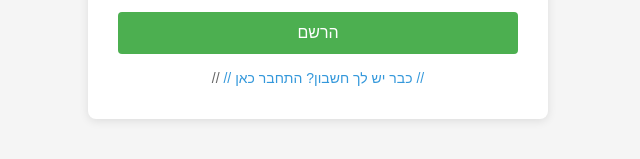
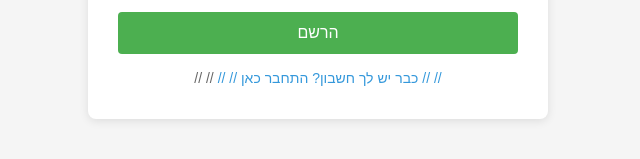
Before and after one commit to tf616248-create/Todos-Tehila-Fried, a React (Create React App) app in the folder ToDoListReact/: page /register in a window 1280 px wide. Shown: the part 447-606 px from the top of the page, without its empty margins (322-962 px from the left). Built offline with nearby package versions, Linux system fonts and the light colour scheme.

Commit message:
Update Register.js

```diff
--- a/ToDoListReact/src/Register.js
+++ b/ToDoListReact/src/Register.js
@@ -283,9 +283,9 @@ export default function Register() {
         </button>
 
         <div style={styles.loginLink}>
-          // <Link to="/login" style={styles.link}>
-          //   כבר יש לך חשבון? התחבר כאן
-          // </Link>
+         // // <Link to="/login" style={styles.link}>
+        //  //   כבר יש לך חשבון? התחבר כאן
+        //  // </Link>
         </div>
       </div>
     </div>
```
